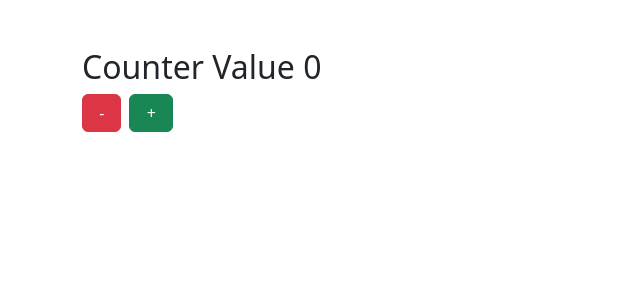
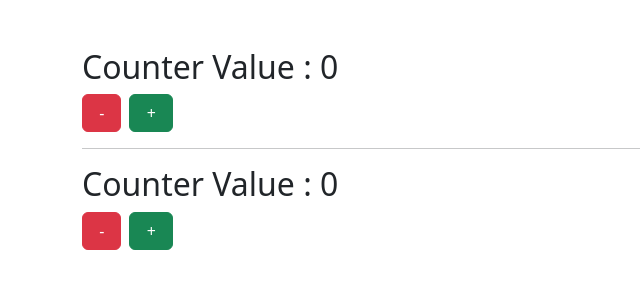
Before and after one commit to gskharmujai/react-basic-intermediate, a React (Vite) app: page / in a window 1280 px wide. Shown: the top 300 px of the page, without its empty margins (0-640 px from the left). Built offline with nearby package versions, Linux system fonts and the light colour scheme.

Commit message:
added class implementation of counter app

```diff
--- a/src/App.jsx
+++ b/src/App.jsx
@@ -1,10 +1,13 @@
 import "bootstrap/dist/css/bootstrap.min.css";
 import { Counter } from "./Counter";
+import { CounterClass } from "./CounterClass";
 
 function App() {
   return (
     <div className="container mt-5">
       <Counter />
+      <hr />
+      <CounterClass />
     </div>
   );
 }
--- a/src/Counter.jsx
+++ b/src/Counter.jsx
@@ -1,11 +1,25 @@
 import { useState } from "react";
 
 export function Counter() {
-  const [counter, counterValue] = useState(0);
+  const [counter, setCounter] = useState(0);
+
+  function incrementCounter() {
+    setCounter(currentCounter => {
+      return currentCounter + 1;
+    });
+  }
+
+  function decrementCounter() {
+    if (counter > 0) {
+      setCounter(currentCounter => {
+        return currentCounter - 1;
+      });
+    }
+  }
 
   return (
     <div>
-      <h2>Counter Value {counter}</h2>
+      <h2>Counter Value : {counter}</h2>
       <input
         type="button"
         className="btn btn-danger"
@@ -20,14 +34,4 @@ export function Counter() {
       />
     </div>
   );
-
-  function incrementCounter() {
-    counterValue(counter + 1);
-  }
-
-  function decrementCounter() {
-    if (counter > 0) {
-      counterValue(counter - 1);
-    }
-  }
 }
--- /dev/null
+++ b/src/CounterClass.jsx
@@ -0,0 +1,45 @@
+import React from "react";
+
+export class CounterClass extends React.Component {
+  constructor(props) {
+    super(props);
+
+    this.state = {
+      counter: 0,
+    };
+  }
+
+  render() {
+    const incrementCounter = () => {
+      this.setState(currentState => {
+        return { counter: currentState.counter + 1 };
+      });
+    };
+
+    const decrementCounter = () => {
+      this.setState(currentState => {
+        if (currentState.counter > 0) {
+          return { counter: currentState.counter - 1 };
+        }
+      });
+    };
+
+    return (
+      <div>
+        <h2>Counter Value : {this.state.counter}</h2>
+        <input
+          type="button"
+          className="btn btn-danger"
+          value=" - "
+          onClick={decrementCounter}
+        />
+        <input
+          type="button"
+          className="ms-2 btn btn-success"
+          value=" + "
+          onClick={incrementCounter}
+        />
+      </div>
+    );
+  }
+}
```
